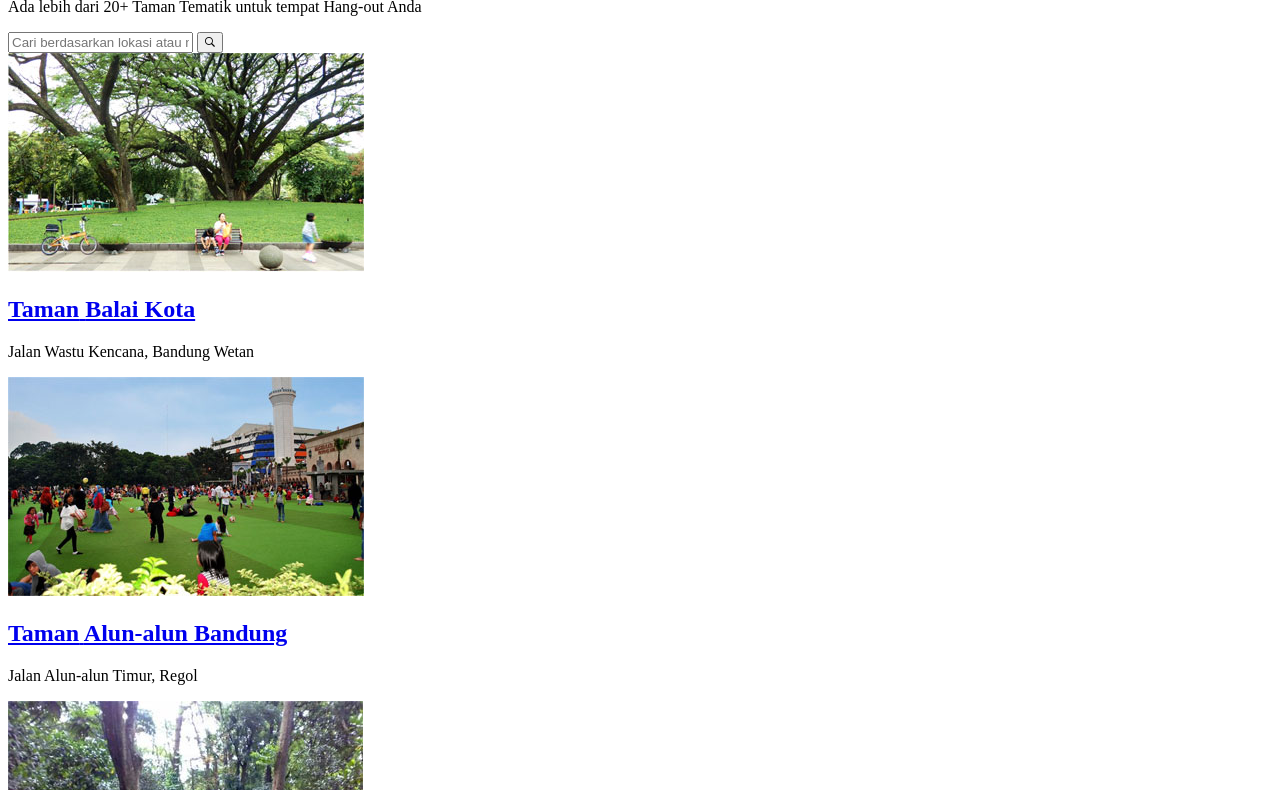
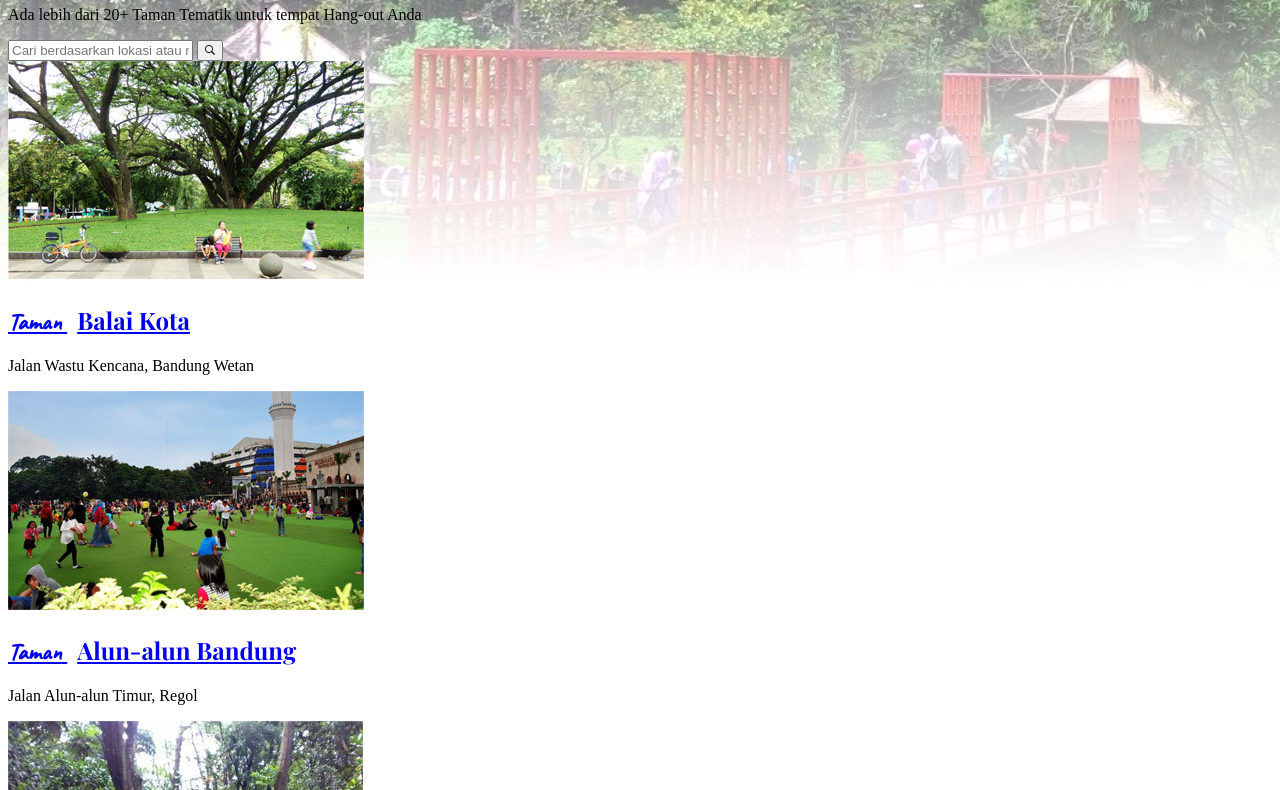
Before and after one commit to alghibran/talentbandung.id, a plain HTML site: page sesi2/index.html in a window 1280 px wide. Shown: the part 82-872 px from the top of the page. Drawn offline with nearby package versions, Linux system fonts and the light colour scheme.

Commit message:
Added CSS

```diff
--- a/sesi2/index.html
+++ b/sesi2/index.html
@@ -7,6 +7,7 @@
     <title>Jelajah Taman Tematik Bandung</title>
     <link href="https://fonts.googleapis.com/css?family=Caveat|Playfair+Display:700|Roboto:400,400i" rel="stylesheet">
     <link rel="stylesheet" href="http://code.ionicframework.com/ionicons/2.0.1/css/ionicons.min.css">
+    <link rel="stylesheet" href="style.css">
 </head>
 <body>
     <div class="site-content">
@@ -15,7 +16,7 @@
             <span class="subtitle">Jelajah</span>
             <span class="title">Taman Bandung</span>
          </h1>
-         <p>Ada lebih dari 20+ Taman Tematik untuk tempat Hang-out Anda</p>
+         <p class="text_judul">Ada lebih dari 20+ Taman Tematik untuk tempat Hang-out Anda</p>
 
          <form action="">
              <input type="text" placeholder="Cari berdasarkan lokasi atau nama taman">
--- /dev/null
+++ b/sesi2/style.css
@@ -0,0 +1,19 @@
+body{
+    background-image: url("images/background-1.jpg");
+    background-repeat: no-repeat;
+    background-attachment: fixed;
+}
+
+.subtitle {
+    font-family: caveat;
+
+}
+
+.title{
+    margin: 10px;
+    font-family: playfair display;
+}
+
+.footer{
+    text-align: center;
+}
```
Also changed, not shown: sesi2/images/background-1.jpg (added).
